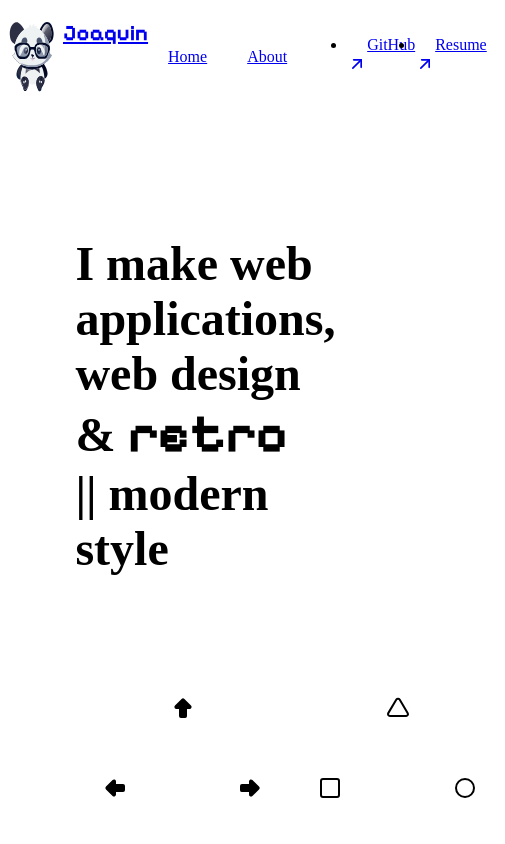
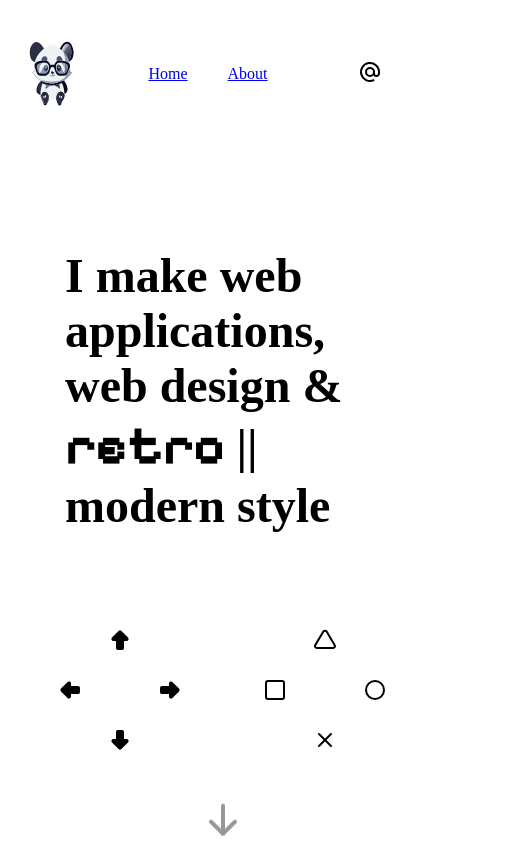
Before and after one commit to forjoa/portfolio, a React (Vite) app in the folder general/: page / in a window 390 px wide. Shown: the top 844 px of the page, 505 px wide, since content can reach past the window. Built offline with nearby package versions, Linux system fonts and the light colour scheme; the HTML template or start-up script is replaced by a standard one; a web font is replaced by a local one.

Commit message:
Responsive Header and Console

```diff
--- a/general/src/components/Console.jsx
+++ b/general/src/components/Console.jsx
@@ -7,23 +7,23 @@ const Console = () => {
             <div className="consola-content">
                 <h1>I make web applications, <br/>web design & <span className='retro'>retro</span> || <span className='modern'>modern</span> style</h1>
             </div>
-            <div class="controller">
-                <section class="layout">
-                    <div class="top"><IconArrowBigUpFilled /></div>
-                    <div class="left"><IconArrowBigLeftFilled /></div>
-                    <div class="right"><IconArrowBigRightFilled /></div>
-                    <div class="down"><IconArrowBigDownFilled /></div>
+            <div className="controller">
+                <section className="layout">
+                    <div className="top"><IconArrowBigUpFilled /></div>
+                    <div className="left"><IconArrowBigLeftFilled /></div>
+                    <div className="right"><IconArrowBigRightFilled /></div>
+                    <div className="down"><IconArrowBigDownFilled /></div>
                     <div></div>
                     <div></div>
                     <div></div>
                     <div></div>
                     <div></div>
                 </section>
-                <section class="layout">
-                    <div class="top triangle"><IconTriangle  /></div>
-                    <div class="left square"><IconSquare  /></div>
-                    <div class="right circle"><IconCircle  /></div>
-                    <div class="down x"><IconX  /></div>
+                <section className="layout">
+                    <div className="top triangle"><IconTriangle  /></div>
+                    <div className="left square"><IconSquare  /></div>
+                    <div className="right circle"><IconCircle  /></div>
+                    <div className="down x"><IconX  /></div>
                     <div></div>
                     <div></div>
                     <div></div>
--- a/general/src/components/Header.jsx
+++ b/general/src/components/Header.jsx
@@ -1,25 +1,36 @@
 // images
 import pandaIcon from '../img/icons/panda-black-and-white-with-glasses.svg'
 
+// icons
+import { IconAt } from '@tabler/icons-react'
+import { IconArrowUpRight } from '@tabler/icons-react'
+
 // components
 import { Link } from 'react-router-dom'
-import { IconArrowUpRight } from '@tabler/icons-react'
 
 // styles
 import '../styles/Header.css'
 
+// react imports
+import { useState } from 'react'
+
 const Header = () => {
+    const [ulOpen, setUlOpen] = useState(false)
+
     return (
         <header>
-            <Link to='/' className='panda-icon-a'><img src={pandaIcon} className='panda-icon' />Joaquin</Link>
+            <Link to='/' className='panda-icon-a'><img src={pandaIcon} className='panda-icon' /><span>Joaquin</span></Link>
             <nav>
                 <Link to='/'>Home</Link>
                 <Link to='/about'>About</Link>
             </nav>
-            <ul className='header-list'>
-                <li><a href='https://www.github.com/forjoa' target='_blank'>GitHub <IconArrowUpRight size={20} /></a></li>
-                <li><a href='#' target='_blank'>Resume <IconArrowUpRight size={20} /></a></li>
-            </ul>
+            <div className={`header-list ${ulOpen ? 'open' : 'closed'}`} >
+                <div className="at" onClick={e => setUlOpen(!ulOpen)} style={{ display: 'none' }}><IconAt /></div>
+                <ul>
+                    <li><a href='https://www.github.com/forjoa' target='_blank'>GitHub <IconArrowUpRight size={20} /></a></li>
+                    <li><a href='#' target='_blank'>Resume <IconArrowUpRight size={20} /></a></li>
+                </ul>
+            </div>
         </header>
     )
 }
--- a/general/src/components/Home.jsx
+++ b/general/src/components/Home.jsx
@@ -10,6 +10,12 @@ const Home = () => {
         <>
             <Header />
             <Console />
+
+            <Console />
+
+            <Console />
+
+            <Console />
         </>
     )
 }
--- a/general/src/styles/Header.css
+++ b/general/src/styles/Header.css
@@ -3,7 +3,11 @@ header {
     width: 100%;
     justify-content: space-between;
     position: sticky;
-    margin-top: 20px;
+    padding: 20px 0px;
+    top: 20px;
+    backdrop-filter: blur(24px);
+    border-radius: 30px;
+    z-index: 999;
 }
 
 nav,
@@ -49,3 +53,41 @@ a {
 a:hover {
     background: linear-gradient(45deg, rgba(233, 233, 233, 0.2) 5%, rgba(233, 233, 233, 0.9) 98%);
 }
+
+
+@media (max-width: 900px) {
+    header {
+        padding: 20px 20px;
+    }
+
+    .header-list ul {
+        display: none;
+    }
+
+    .at {
+        display: block !important;
+        margin: auto;
+        cursor: pointer;
+        padding: 20px;
+        border: 1.7px solid var(--black);
+        border-radius: 30px;
+        box-shadow: -7px 7px 0px var(--black);
+    }
+
+    .panda-icon-a span {
+        display: none;
+    }
+
+    .header-list.open ul {
+        background-color: var(--white);
+        display: block;
+        position: fixed;
+        top: 110px;
+        right: 30px;
+        z-index: 999;
+        border: 1.7px solid var(--black);
+        border-radius: 30px;
+        box-shadow: -7px 7px 0px var(--black);
+        padding: 20px;
+    }
+}
--- a/general/src/styles/Home.css
+++ b/general/src/styles/Home.css
@@ -16,7 +16,7 @@
     background-color: var(--black);
     color: var(--white);
     border-radius: 30px;
-    padding: 30px;
+    padding: 80px 30px;
 }
 
 .consola-content h1 {
@@ -94,7 +94,7 @@
 .down,
 .left,
 .right {
-    border: 2.4px solid var(--black);
+    border: 2.6px solid var(--black);
     transition: all .4s ease;
 }
 
@@ -120,7 +120,7 @@
 }
 
 .continue {
-    margin: 0px 0 40px 0;
+    margin-bottom: 40px;
     display: grid;
     place-items: center;
     position: relative;
@@ -128,6 +128,7 @@
 }
 
 @keyframes moveUpDown {
+
     0%,
     100% {
         transform: translateY(0);
@@ -139,3 +140,31 @@
         filter: opacity(1);
     }
 }
+
+@media (max-width: 900px) {
+    .consola {
+        margin: 50px auto;
+        width: 95%;
+        transform: translateX(7px);
+    }
+
+    .consola-content {
+        padding: 20px;
+    }
+
+    .controller {
+        width: 100%;
+    }
+
+    .top,
+    .down {
+        height: 50px;
+        width: 45px;
+    }
+
+    .left,
+    .right {
+        width: 50px;
+        height: 45px;
+    }
+}
--- a/general/src/styles/index.css
+++ b/general/src/styles/index.css
@@ -6,6 +6,10 @@
   --blue: rgb(124, 178, 232);
   --green: rgb(64, 226, 160);
   --pink: rgb(255, 105, 248);
+}
+
+* {
+  box-sizing: border-box;
 }
 
 body {
```
